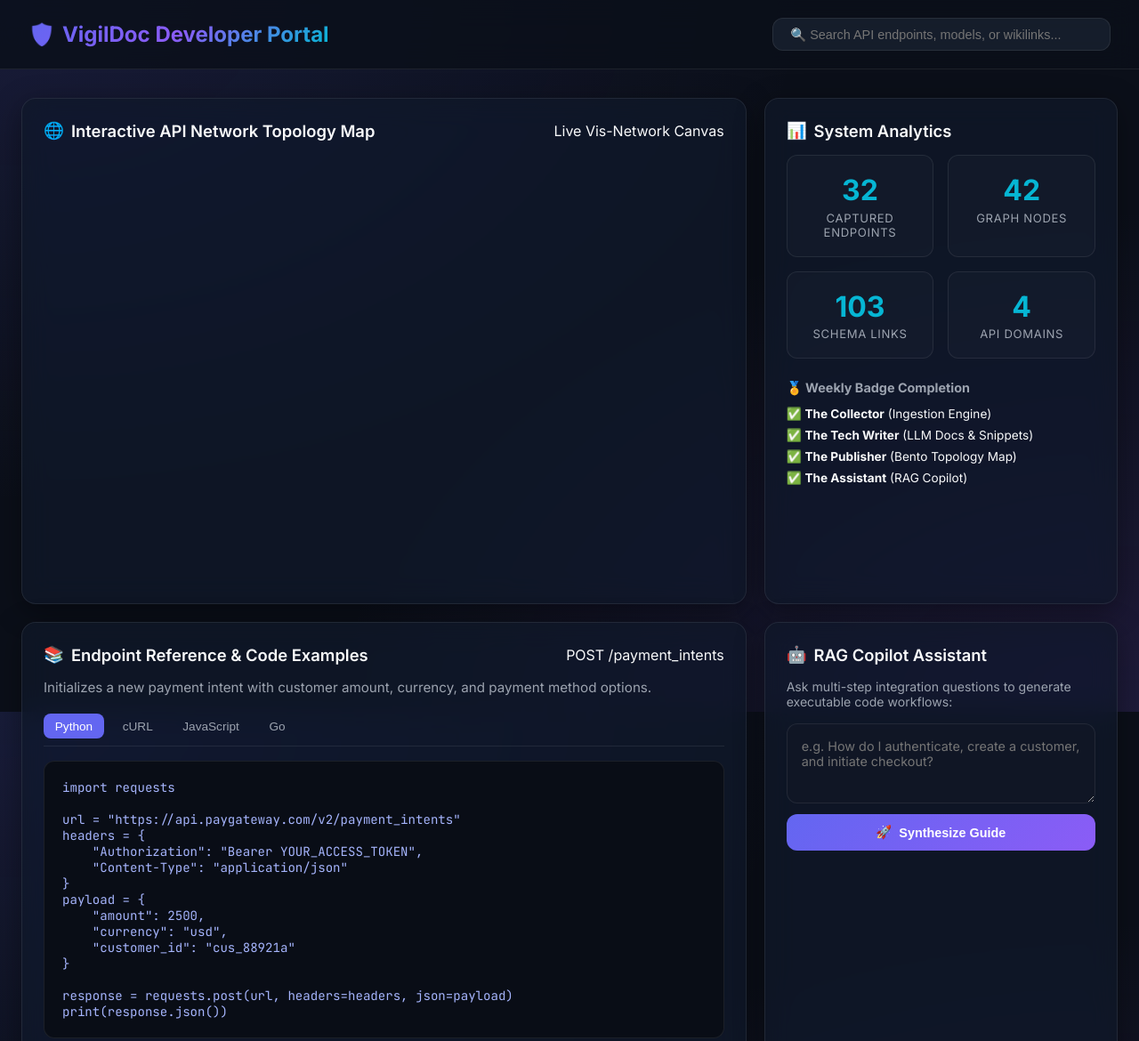
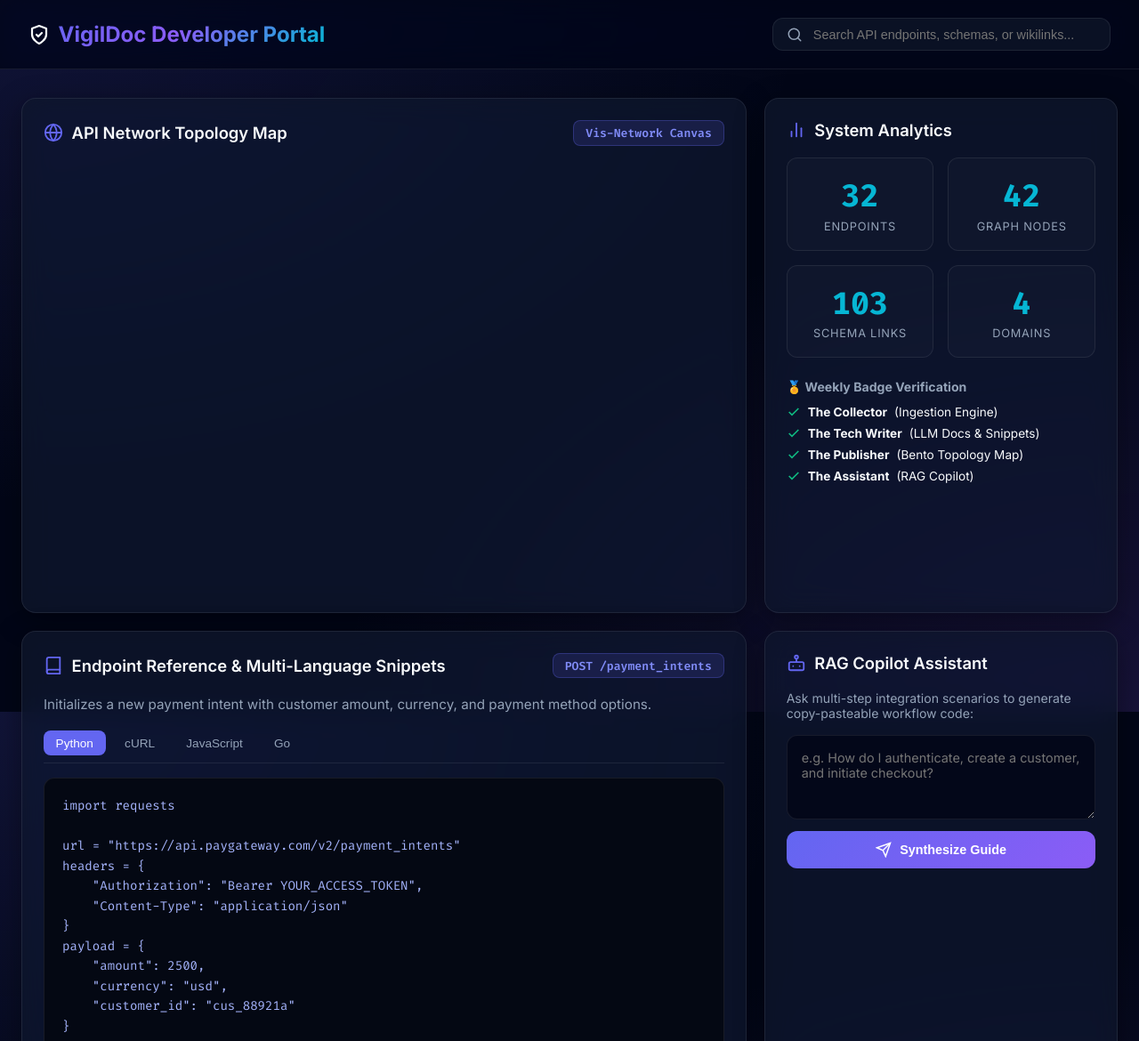
Before and after one commit to NTRslayer123/Vigildoc, a plain HTML site: page index.html in a window 1280 px wide. Shown: the top 1170 px of the page at 89% size. Drawn offline with nearby package versions, Linux system fonts and the light colour scheme; no server answers.

Commit message:
feat(ui): apply UI/UX Pro Max SVG-first icons and OLED dark mode design tokens

```diff
--- a/index.html
+++ b/index.html
@@ -12,32 +12,58 @@
   <!-- Top Glassmorphic Navigation Bar -->
   <header class="navbar">
     <div class="brand-title">
-      <span>🛡️</span> VigilDoc Developer Portal
+      <svg width="24" height="24" viewBox="0 0 24 24" fill="none" stroke="currentColor" stroke-width="2.2" stroke-linecap="round" stroke-linejoin="round">
+        <path d="M12 22s8-4 8-10V5l-8-3-8 3v7c0 6 8 10 8 10z"/>
+        <path d="m9 12 2 2 4-4"/>
+      </svg>
+      VigilDoc Developer Portal
     </div>
-    <input type="text" class="search-bar" id="apiSearchInput" placeholder="🔍 Search API endpoints, models, or wikilinks...">
+
+    <div class="search-wrapper">
+      <svg class="search-icon" viewBox="0 0 24 24" fill="none" stroke="currentColor" stroke-width="2" stroke-linecap="round" stroke-linejoin="round">
+        <circle cx="11" cy="11" r="8"/>
+        <path d="m21 21-4.3-4.3"/>
+      </svg>
+      <input type="text" class="search-bar" id="apiSearchInput" placeholder="Search API endpoints, schemas, or wikilinks...">
+    </div>
   </header>
 
-  <!-- Bento Grid Main Container -->
+  <!-- Bento Grid Main Dashboard Container -->
   <main class="bento-grid">
 
-    <!-- Bento Hero Card (Span 8): Interactive API Topology Map -->
+    <!-- Bento Hero Card (Span 8): Interactive API Topology Network Map -->
     <section class="bento-card bento-col-8">
       <div class="card-header">
-        <h2 class="card-title"><span>🌐</span> Interactive API Network Topology Map</h2>
-        <span class="badge-indigo">Live Vis-Network Canvas</span>
+        <h2 class="card-title">
+          <svg viewBox="0 0 24 24" fill="none" stroke="currentColor" stroke-width="2" stroke-linecap="round" stroke-linejoin="round">
+            <circle cx="12" cy="12" r="10"/>
+            <path d="M12 2a14.5 14.5 0 0 0 0 20 14.5 14.5 0 0 0 0-20"/>
+            <path d="M2 12h20"/>
+          </svg>
+          API Network Topology Map
+        </h2>
+        <span class="badge-indigo">Vis-Network Canvas</span>
       </div>
       <div id="topologyNetwork" style="width: 100%; height: 480px; border-radius: 12px; overflow: hidden;"></div>
     </section>
 
-    <!-- Bento Metrics Card (Span 4): Real-Time API Stats -->
+    <!-- Bento Metrics Card (Span 4): System Analytics -->
     <section class="bento-card bento-col-4">
       <div class="card-header">
-        <h2 class="card-title"><span>📊</span> System Analytics</h2>
+        <h2 class="card-title">
+          <svg viewBox="0 0 24 24" fill="none" stroke="currentColor" stroke-width="2" stroke-linecap="round" stroke-linejoin="round">
+            <line x1="18" y1="20" x2="18" y2="10"/>
+            <line x1="12" y1="20" x2="12" y2="4"/>
+            <line x1="6" y1="20" x2="6" y2="14"/>
+          </svg>
+          System Analytics
+        </h2>
       </div>
+
       <div class="metrics-grid">
         <div class="metric-item">
           <div class="metric-value">32</div>
-          <div class="metric-label">Captured Endpoints</div>
+          <div class="metric-label">Endpoints</div>
         </div>
         <div class="metric-item">
           <div class="metric-value">42</div>
@@ -49,25 +75,43 @@
         </div>
         <div class="metric-item">
           <div class="metric-value">4</div>
-          <div class="metric-label">API Domains</div>
+          <div class="metric-label">Domains</div>
         </div>
       </div>
 
       <div style="margin-top: 1.5rem;">
-        <h4 style="font-size: 0.9rem; color: var(--text-muted); margin-bottom: 0.75rem;">🏅 Weekly Badge Completion</h4>
-        <div style="display: flex; flex-direction: column; gap: 0.5rem; font-size: 0.85rem;">
-          <div>✅ <strong>The Collector</strong> (Ingestion Engine)</div>
-          <div>✅ <strong>The Tech Writer</strong> (LLM Docs & Snippets)</div>
-          <div>✅ <strong>The Publisher</strong> (Bento Topology Map)</div>
-          <div>✅ <strong>The Assistant</strong> (RAG Copilot)</div>
+        <h4 style="font-size: 0.88rem; color: var(--text-muted); margin-bottom: 0.75rem;">🏅 Weekly Badge Verification</h4>
+        <div style="display: flex; flex-direction: column; gap: 0.5rem; font-size: 0.85rem; color: var(--text-main);">
+          <div style="display: flex; align-items: center; gap: 0.5rem;">
+            <svg width="16" height="16" viewBox="0 0 24 24" fill="none" stroke="#10B981" stroke-width="2.5"><polyline points="20 6 9 17 4 12"/></svg>
+            <strong>The Collector</strong> (Ingestion Engine)
+          </div>
+          <div style="display: flex; align-items: center; gap: 0.5rem;">
+            <svg width="16" height="16" viewBox="0 0 24 24" fill="none" stroke="#10B981" stroke-width="2.5"><polyline points="20 6 9 17 4 12"/></svg>
+            <strong>The Tech Writer</strong> (LLM Docs & Snippets)
+          </div>
+          <div style="display: flex; align-items: center; gap: 0.5rem;">
+            <svg width="16" height="16" viewBox="0 0 24 24" fill="none" stroke="#10B981" stroke-width="2.5"><polyline points="20 6 9 17 4 12"/></svg>
+            <strong>The Publisher</strong> (Bento Topology Map)
+          </div>
+          <div style="display: flex; align-items: center; gap: 0.5rem;">
+            <svg width="16" height="16" viewBox="0 0 24 24" fill="none" stroke="#10B981" stroke-width="2.5"><polyline points="20 6 9 17 4 12"/></svg>
+            <strong>The Assistant</strong> (RAG Copilot)
+          </div>
         </div>
       </div>
     </section>
 
-    <!-- Bento API Docs Card (Span 8): Dynamic Documentation & Code Viewer -->
+    <!-- Bento API Docs Card (Span 8): Endpoint Reader & Multi-Lang Snippets -->
     <section class="bento-card bento-col-8">
       <div class="card-header">
-        <h2 class="card-title"><span>📚</span> Endpoint Reference & Code Examples</h2>
+        <h2 class="card-title">
+          <svg viewBox="0 0 24 24" fill="none" stroke="currentColor" stroke-width="2" stroke-linecap="round" stroke-linejoin="round">
+            <path d="M4 19.5A2.5 2.5 0 0 1 6.5 17H20"/>
+            <path d="M6.5 2H20v20H6.5A2.5 2.5 0 0 1 4 19.5v-15A2.5 2.5 0 0 1 6.5 2z"/>
+          </svg>
+          Endpoint Reference & Multi-Language Snippets
+        </h2>
         <span id="activeEndpointTag" class="badge-indigo">POST /payment_intents</span>
       </div>
 
@@ -101,10 +145,10 @@ print(response.json())</code></pre>
       <div style="margin-top: 1.5rem;">
         <h4 style="font-size: 0.88rem; color: var(--text-muted); margin-bottom: 0.5rem;">🔗 Vector Auto-Linked Schemas</h4>
         <div id="wikilinksContainer">
-          <a href="#" class="wikilink-pill">[[post_customers]]</a>
-          <a href="#" class="wikilink-pill">[[post_checkout]]</a>
-          <a href="#" class="wikilink-pill">[[post_refunds]]</a>
-          <a href="#" class="wikilink-pill">[[post_invoices]]</a>
+          <a class="wikilink-pill">[[post_customers]]</a>
+          <a class="wikilink-pill">[[post_checkout]]</a>
+          <a class="wikilink-pill">[[post_refunds]]</a>
+          <a class="wikilink-pill">[[post_invoices]]</a>
         </div>
       </div>
     </section>
@@ -112,23 +156,36 @@ print(response.json())</code></pre>
     <!-- Bento Copilot Card (Span 4): RAG Developer Assistant -->
     <section class="bento-card bento-col-4">
       <div class="card-header">
-        <h2 class="card-title"><span>🤖</span> RAG Copilot Assistant</h2>
+        <h2 class="card-title">
+          <svg viewBox="0 0 24 24" fill="none" stroke="currentColor" stroke-width="2" stroke-linecap="round" stroke-linejoin="round">
+            <rect x="3" y="11" width="18" height="10" rx="2"/>
+            <circle cx="12" cy="5" r="2"/>
+            <path d="M12 7v4"/>
+            <line x1="8" y1="16" x2="8" y2="16"/>
+            <line x1="16" y1="16" x2="16" y2="16"/>
+          </svg>
+          RAG Copilot Assistant
+        </h2>
       </div>
 
       <p style="color: var(--text-muted); font-size: 0.88rem;">
-        Ask multi-step integration questions to generate executable code workflows:
+        Ask multi-step integration scenarios to generate copy-pasteable workflow code:
       </p>
 
       <div class="copilot-input-container">
         <textarea class="copilot-textarea" id="copilotQuery" placeholder="e.g. How do I authenticate, create a customer, and initiate checkout?"></textarea>
         <button class="btn-primary" onclick="runCopilotQuery()">
-          <span>🚀</span> Synthesize Guide
+          <svg width="18" height="18" viewBox="0 0 24 24" fill="none" stroke="currentColor" stroke-width="2"><line x1="22" y1="2" x2="11" y2="13"/><polygon points="22 2 15 22 11 13 2 9 22 2"/></svg>
+          Synthesize Guide
         </button>
       </div>
 
       <div id="copilotResult" style="margin-top: 1.25rem; font-size: 0.88rem; color: #D1D5DB; display: none;">
-        <h4 style="color: var(--accent-cyan); margin-bottom: 0.5rem;">📋 Workflow Result</h4>
-        <div id="copilotResultBody" style="background: rgba(0,0,0,0.3); padding: 0.85rem; border-radius: 8px; border: 1px solid var(--border-subtle);"></div>
+        <h4 style="color: var(--accent-cyan); margin-bottom: 0.5rem; display: flex; align-items: center; gap: 0.4rem;">
+          <svg width="16" height="16" viewBox="0 0 24 24" fill="none" stroke="currentColor" stroke-width="2"><polyline points="9 11 12 14 22 4"/><path d="M21 12v7a2 2 0 0 1-2 2H5a2 2 0 0 1-2-2V5a2 2 0 0 1 2-2h11"/></svg>
+          Workflow Result
+        </h4>
+        <div id="copilotResultBody" style="background: #040813; padding: 0.85rem; border-radius: 8px; border: 1px solid var(--border-subtle); font-family: 'Fira Code', monospace; font-size: 0.82rem;"></div>
       </div>
     </section>
 
--- a/styles.css
+++ b/styles.css
@@ -1,43 +1,38 @@
 /* ==========================================================================
-   VIGILDOC DESIGN SYSTEM - MODERN DARK BENTO-GRID & GLASSMORPHISM
+   UI/UX PRO MAX DESIGN SYSTEM - BENTO-GRID & GLASSMORPHISM
    ========================================================================== */
 
-@import url('https://fonts.googleapis.com/css2?family=Inter:wght@300;400;500;600;700&family=JetBrains+Mono:wght@400;500&display=swap');
+@import url('https://fonts.googleapis.com/css2?family=Fira+Code:wght@400;500;600;700&family=Inter:wght@300;400;500;600;700&display=swap');
 
 :root {
-  /* Color Palette - Midnight Slate & Neon Accents */
-  --bg-deep: #0B0F19;
-  --bg-canvas: #111827;
-  --bg-card: rgba(17, 24, 39, 0.75);
-  --bg-glass: rgba(255, 255, 255, 0.03);
+  /* Color Tokens (OLED Midnight Palette) */
+  --bg-deep: #020617;          /* Slate-950 Deep OLED Background */
+  --bg-surface: #0F172A;       /* Slate-900 Card Base Surface */
+  --bg-card-glass: rgba(15, 23, 42, 0.75); /* Glass Canvas */
   --border-subtle: rgba(255, 255, 255, 0.08);
-  --border-hover: rgba(99, 102, 241, 0.4);
+  --border-hover: rgba(99, 102, 241, 0.45);
 
   /* Primary Brand Accents */
-  --accent-indigo: #6366F1;
-  --accent-purple: #8B5CF6;
-  --accent-cyan: #06B6D4;
-  --accent-emerald: #10B981;
-  --accent-rose: #F43F5E;
+  --accent-indigo: #6366F1;     /* Primary Indigo Glow */
+  --accent-cyan: #06B6D4;       /* Neon Cyan Accent */
+  --accent-emerald: #10B981;    /* Success Emerald */
+  --accent-purple: #8B5CF6;     /* Violet Glow */
 
-  /* Typography Colors */
-  --text-main: #F9FAFB;
-  --text-muted: #9CA3AF;
-  --text-subtle: #6B7280;
+  /* Text Contrast Tokens (WCAG AAA Compliant) */
+  --text-main: #F8FAFC;        /* Slate-50 High Contrast Text */
+  --text-muted: #94A3B8;       /* Slate-400 Secondary Text */
+  --text-code: #A5B4FC;        /* Fira Code Highlight */
 
-  /* Border Radiuses */
+  /* Fine Radiuses */
   --radius-sm: 8px;
   --radius-md: 12px;
-  --radius-lg: 16px;
-  --radius-xl: 24px;
+  --radius-xl: 16px;           /* rounded-xl standard */
+  --radius-2xl: 24px;          /* rounded-2xl bento hero radius */
 
-  /* Transitions & Micro-Animations */
+  /* Micro-Transitions */
   --transition-fast: all 150ms cubic-bezier(0.4, 0, 0.2, 1);
   --transition-smooth: all 300ms cubic-bezier(0.4, 0, 0.2, 1);
-
-  /* Glassmorphism Filters */
-  --glass-blur: blur(16px);
-  --glass-saturate: saturate(180%);
+  --glass-blur: blur(16px) saturate(180%);
 }
 
 * {
@@ -58,13 +53,13 @@ body {
   padding-bottom: 3rem;
 }
 
-/* Header & Top Navigation Bar */
+/* Header Navigation Bar */
 .navbar {
   display: flex;
   justify-content: space-between;
   align-items: center;
   padding: 1.25rem 2rem;
-  background: rgba(11, 15, 25, 0.8);
+  background: rgba(2, 6, 23, 0.8);
   backdrop-filter: var(--glass-blur);
   border-bottom: 1px solid var(--border-subtle);
   position: sticky;
@@ -80,14 +75,29 @@ body {
   -webkit-text-fill-color: transparent;
   display: flex;
   align-items: center;
-  gap: 0.5rem;
+  gap: 0.6rem;
+}
+
+.search-wrapper {
+  position: relative;
+  display: flex;
+  align-items: center;
+}
+
+.search-icon {
+  position: absolute;
+  left: 1rem;
+  color: var(--text-muted);
+  width: 18px;
+  height: 18px;
+  pointer-events: none;
 }
 
 .search-bar {
-  background: rgba(31, 41, 55, 0.6);
+  background: rgba(15, 23, 42, 0.7);
   border: 1px solid var(--border-subtle);
   border-radius: var(--radius-md);
-  padding: 0.6rem 1.2rem;
+  padding: 0.6rem 1.2rem 0.6rem 2.8rem;
   color: var(--text-main);
   font-size: 0.9rem;
   width: 380px;
@@ -97,26 +107,26 @@ body {
 .search-bar:focus {
   outline: none;
   border-color: var(--accent-indigo);
-  box-shadow: 0 0 0 3px rgba(99, 102, 241, 0.2);
-  background: rgba(31, 41, 55, 0.9);
+  box-shadow: 0 0 0 3px rgba(99, 102, 241, 0.25);
+  background: rgba(15, 23, 42, 0.95);
 }
 
-/* Bento Grid Architecture */
+/* Bento Grid System */
 .bento-grid {
   display: grid;
   grid-template-columns: repeat(12, minmax(0, 1fr));
   gap: 1.25rem;
-  max-width: 1400px;
+  max-width: 1440px;
   margin: 2rem auto;
   padding: 0 1.5rem;
 }
 
 .bento-card {
-  background: var(--bg-card);
-  backdrop-filter: var(--glass-blur) var(--glass-saturate);
-  -webkit-backdrop-filter: var(--glass-blur) var(--glass-saturate);
+  background: var(--bg-card-glass);
+  backdrop-filter: var(--glass-blur);
+  -webkit-backdrop-filter: var(--glass-blur);
   border: 1px solid var(--border-subtle);
-  border-radius: var(--radius-lg);
+  border-radius: var(--radius-xl);
   padding: 1.5rem;
   transition: var(--transition-smooth);
   box-shadow: 0 8px 32px 0 rgba(0, 0, 0, 0.37);
@@ -128,6 +138,7 @@ body {
   transform: translateY(-4px);
   border-color: var(--border-hover);
   box-shadow: 0 16px 40px -10px rgba(99, 102, 241, 0.25);
+  cursor: pointer;
 }
 
 /* Bento Column Spans */
@@ -142,12 +153,12 @@ body {
   }
 }
 
-/* Bento Card Headers */
+/* Card Header & SVG Icons */
 .card-header {
   display: flex;
   justify-content: space-between;
   align-items: center;
-  margin-bottom: 1rem;
+  margin-bottom: 1.25rem;
 }
 
 .card-title {
@@ -156,15 +167,20 @@ body {
   color: var(--text-main);
   display: flex;
   align-items: center;
-  gap: 0.5rem;
+  gap: 0.6rem;
 }
 
-/* Metrics Grid Inside Bento Card */
+.card-title svg {
+  width: 22px;
+  height: 22px;
+  color: var(--accent-indigo);
+}
+
+/* Metrics Grid */
 .metrics-grid {
   display: grid;
   grid-template-columns: repeat(2, 1fr);
   gap: 1rem;
-  margin-top: 0.5rem;
 }
 
 .metric-item {
@@ -177,22 +193,23 @@ body {
 }
 
 .metric-item:hover {
-  background: rgba(99, 102, 241, 0.05);
+  background: rgba(99, 102, 241, 0.08);
   border-color: var(--accent-indigo);
 }
 
 .metric-value {
-  font-size: 2rem;
+  font-size: 2.2rem;
   font-weight: 700;
+  font-family: 'Fira Code', monospace;
   color: var(--accent-cyan);
   margin-bottom: 0.2rem;
 }
 
 .metric-label {
-  font-size: 0.82rem;
+  font-size: 0.8rem;
   color: var(--text-muted);
   text-transform: uppercase;
-  letter-spacing: 0.05em;
+  letter-spacing: 0.06em;
 }
 
 /* Code Snippet Viewer */
@@ -208,7 +225,7 @@ body {
   background: transparent;
   border: none;
   color: var(--text-muted);
-  padding: 0.4rem 0.8rem;
+  padding: 0.4rem 0.85rem;
   font-size: 0.85rem;
   font-weight: 500;
   cursor: pointer;
@@ -222,18 +239,19 @@ body {
 }
 
 pre code {
-  font-family: 'JetBrains Mono', monospace;
+  font-family: 'Fira Code', monospace;
   font-size: 0.88rem;
-  background: #090D16;
+  background: #040813;
   border-radius: var(--radius-md);
   padding: 1.25rem;
   display: block;
   overflow-x: auto;
-  color: #A5B4FC;
+  color: var(--text-code);
   border: 1px solid var(--border-subtle);
+  line-height: 1.6;
 }
 
-/* Wikilink Pills */
+/* Wikilink Badges */
 .wikilink-pill {
   display: inline-flex;
   align-items: center;
@@ -241,29 +259,31 @@ pre code {
   background: rgba(139, 92, 246, 0.15);
   color: #C084FC;
   border: 1px solid rgba(139, 92, 246, 0.3);
-  padding: 0.3rem 0.75rem;
+  padding: 0.35rem 0.8rem;
   border-radius: 9999px;
   font-size: 0.82rem;
+  font-family: 'Fira Code', monospace;
   text-decoration: none;
   margin: 0.25rem;
   transition: var(--transition-fast);
 }
 
 .wikilink-pill:hover {
-  background: rgba(139, 92, 246, 0.3);
+  background: rgba(139, 92, 246, 0.35);
   transform: translateY(-1px);
+  cursor: pointer;
 }
 
-/* Interactive Copilot Input */
+/* Copilot Interaction */
 .copilot-input-container {
   display: flex;
   flex-direction: column;
-  gap: 0.75rem;
+  gap: 0.85rem;
   margin-top: 1rem;
 }
 
 .copilot-textarea {
-  background: rgba(17, 24, 39, 0.9);
+  background: rgba(2, 6, 23, 0.8);
   border: 1px solid var(--border-subtle);
   border-radius: var(--radius-md);
   padding: 1rem;
@@ -271,14 +291,14 @@ pre code {
   font-family: inherit;
   font-size: 0.9rem;
   resize: vertical;
-  min-height: 90px;
+  min-height: 95px;
   transition: var(--transition-fast);
 }
 
 .copilot-textarea:focus {
   outline: none;
   border-color: var(--accent-indigo);
-  box-shadow: 0 0 0 3px rgba(99, 102, 241, 0.2);
+  box-shadow: 0 0 0 3px rgba(99, 102, 241, 0.25);
 }
 
 .btn-primary {
@@ -294,7 +314,7 @@ pre code {
   display: flex;
   align-items: center;
   justify-content: center;
-  gap: 0.5rem;
+  gap: 0.6rem;
 }
 
 .btn-primary:hover {
@@ -302,3 +322,14 @@ pre code {
   transform: translateY(-2px);
   box-shadow: 0 8px 20px -4px rgba(99, 102, 241, 0.4);
 }
+
+.badge-indigo {
+  background: rgba(99, 102, 241, 0.15);
+  color: #818CF8;
+  border: 1px solid rgba(99, 102, 241, 0.3);
+  padding: 0.3rem 0.8rem;
+  border-radius: var(--radius-sm);
+  font-size: 0.82rem;
+  font-weight: 600;
+  font-family: 'Fira Code', monospace;
+}
```
